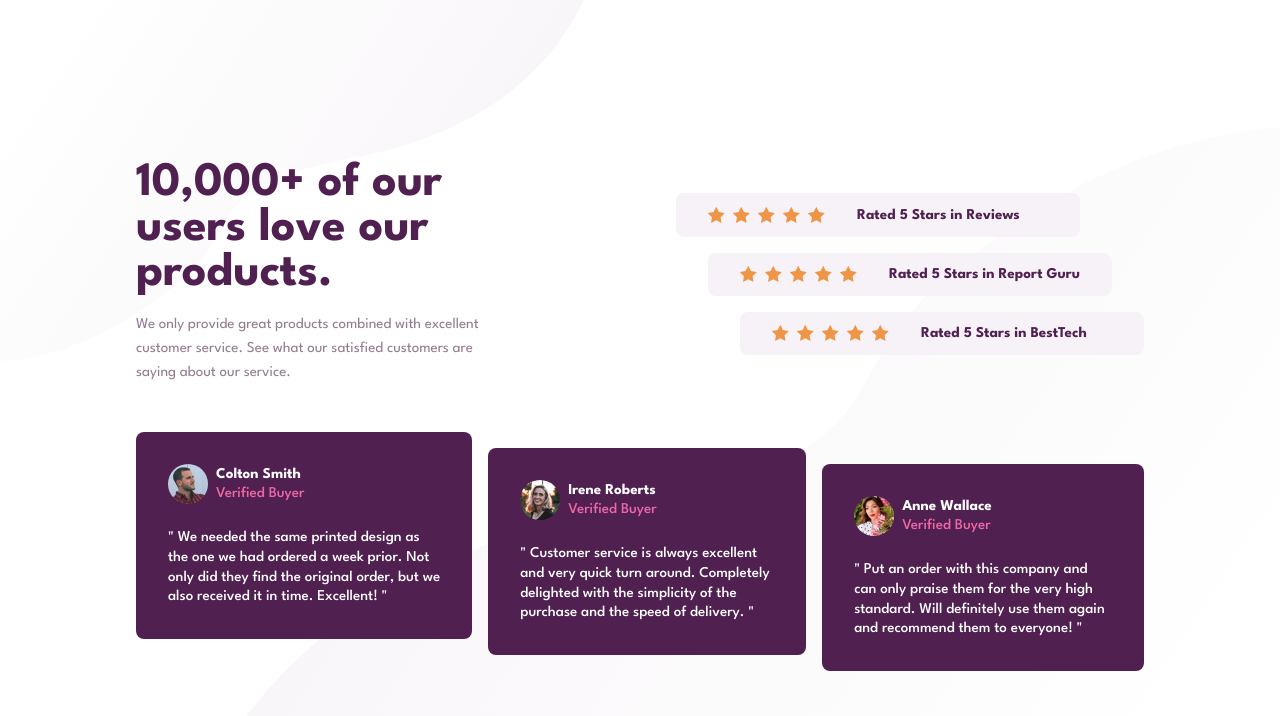
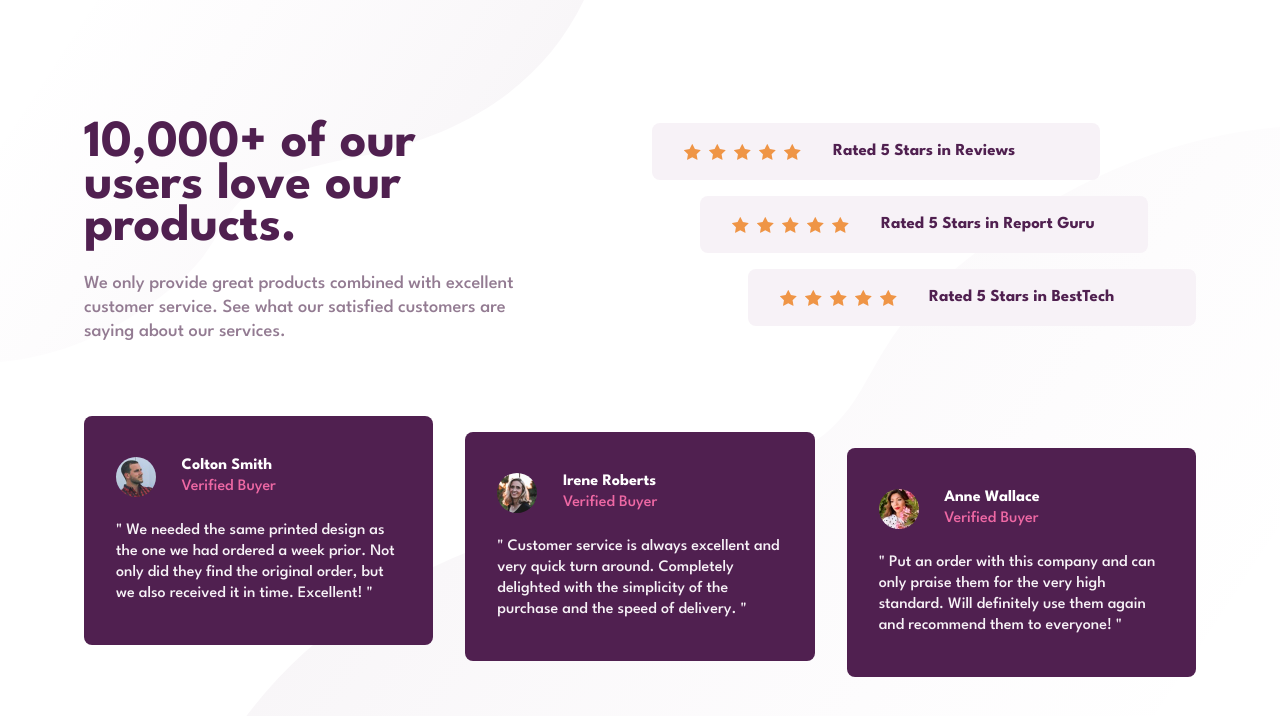
Before and after one commit to deru55/FeM_social-proof-section-master, a plain HTML site: page index.html in a window 1280 px wide. Drawn offline with Linux system fonts and the light colour scheme.

Commit message:
Updated version

```diff
--- a/index.html
+++ b/index.html
@@ -8,18 +8,24 @@
   </head>
   <body>
     <main>
-      <div class="card-container">
-        <div class="description-section">
-          <h2 class="card-title">10,000+ of our users love our products.</h2>
+      <div class="wrapper">
+        <section>
+          <div class="flow">
+            <h2 class="wrapper__title">
+              10,000+ of our users love our products.
+            </h2>
             <p>
               We only provide great products combined with excellent customer
               service. See what our satisfied customers are saying about our
-            service.
+              services.
             </p>
           </div>
-        <div class="ratings-section">
-          <div class="rating-item">
-            <div class="flex-group">
+        </section>
+
+        <section>
+          <div class="wrapper__ratings">
+            <div class="wrapper__ratings__item">
+              <div class="flex-row justify-content-center">
                 <img src="images/icon-star.svg" alt="" />
                 <img src="images/icon-star.svg" alt="" />
                 <img src="images/icon-star.svg" alt="" />
@@ -28,8 +34,9 @@
               </div>
               <p>Rated 5 Stars in Reviews</p>
             </div>
-          <div class="rating-item">
-            <div class="flex-group">
+
+            <div class="wrapper__ratings__item">
+              <div class="flex-row justify-content-center">
                 <img src="images/icon-star.svg" alt="" />
                 <img src="images/icon-star.svg" alt="" />
                 <img src="images/icon-star.svg" alt="" />
@@ -38,8 +45,9 @@
               </div>
               <p>Rated 5 Stars in Report Guru</p>
             </div>
-          <div class="rating-item">
-            <div class="flex-group">
+
+            <div class="wrapper__ratings__item">
+              <div class="flex-row justify-content-center">
                 <img src="images/icon-star.svg" alt="" />
                 <img src="images/icon-star.svg" alt="" />
                 <img src="images/icon-star.svg" alt="" />
@@ -49,54 +57,54 @@
               <p>Rated 5 Stars in BestTech</p>
             </div>
           </div>
-        <div class="reviews-section">
-          <div class="review-item">
-            <div class="flex-group">
-              <div class="profile-pic">
+        </section>
+
+        <section class="grid-area-ls">
+          <div class="wrapper__reviews">
+            <div class="wrapper__reviews__item | flow">
+              <div class="flex-row">
+                <div class="wrapper__reviews__item__avatar">
                   <img src="images/image-colton.jpg" alt="" />
                 </div>
                 <div>
-                <p class="profile-name">Colton Smith</p>
-                <p class="profile-verified">Verified Buyer</p>
+                  <p class="text-neutral-1 fw-700">Colton Smith</p>
+                  <p class="text-primary-1">Verified Buyer</p>
                 </div>
               </div>
-            <div>
               <p>
                 " We needed the same printed design as the one we had ordered a
                 week prior. Not only did they find the original order, but we
                 also received it in time. Excellent! "
               </p>
             </div>
-          </div>
-          <div class="review-item">
-            <div class="flex-group">
-              <div class="profile-pic">
+
+            <div class="wrapper__reviews__item | flow">
+              <div class="flex-row">
+                <div class="wrapper__reviews__item__avatar">
                   <img src="images/image-irene.jpg" alt="" />
                 </div>
                 <div>
-                <p class="profile-name">Irene Roberts</p>
-                <p class="profile-verified">Verified Buyer</p>
+                  <p class="text-neutral-1 fw-700">Irene Roberts</p>
+                  <p class="text-primary-1">Verified Buyer</p>
                 </div>
               </div>
-            <div>
               <p>
                 " Customer service is always excellent and very quick turn
                 around. Completely delighted with the simplicity of the purchase
                 and the speed of delivery. "
               </p>
             </div>
-          </div>
-          <div class="review-item">
-            <div class="flex-group">
-              <div class="profile-pic">
+
+            <div class="wrapper__reviews__item | flow">
+              <div class="flex-row">
+                <div class="wrapper__reviews__item__avatar">
                   <img src="images/image-anne.jpg" alt="" />
                 </div>
                 <div>
-                <p class="profile-name">Anne Wallace</p>
-                <p class="profile-verified">Verified Buyer</p>
+                  <p class="text-neutral-1 fw-700">Anne Wallace</p>
+                  <p class="text-primary-1">Verified Buyer</p>
                 </div>
               </div>
-            <div>
               <p>
                 " Put an order with this company and can only praise them for
                 the very high standard. Will definitely use them again and
@@ -104,7 +112,7 @@
               </p>
             </div>
           </div>
-        </div>
+        </section>
       </div>
     </main>
   </body>
--- a/style.css
+++ b/style.css
@@ -8,168 +8,171 @@
   box-sizing: border-box;
 }
 
-:root {
-  --font-family-default: "League Spartan", sans-serif;
-  --fw-400: 400;
-  --fw-500: 500;
-  --fw-700: 700;
-  --clr-primary-1: hsl(300, 43%, 22%);
-  --clr-primary-2: hsl(333, 80%, 67%);
-  --clr-neutral-1: hsl(303, 10%, 53%);
-  --clr-neutral-2: hsl(300, 24%, 96%);
-  --clr-neutral-3: hsl(0, 0%, 100%);
-}
-
 img {
   display: block;
   max-width: 100%;
 }
 
+:root {
+  --ff-default: "League Spartan", sans-serif;
+
+  --fw-400: 400;
+  --fw-500: 500;
+  --fw-700: 700;
+
+  --clr-primary-1: hsl(333, 80%, 67%);
+  --clr-primary-2: hsl(300, 43%, 22%);
+
+  --clr-neutral-1: hsl(0, 0%, 100%);
+  --clr-neutral-2: hsl(300, 24%, 96%);
+  --clr-neutral-3: hsl(303, 10%, 53%);
+}
+
+/* utilities classes */
+.text-neutral-1 {
+  color: var(--clr-neutral-1);
+}
+
+.text-primary-1 {
+  color: var(--clr-primary-1);
+}
+
+.fw-700 {
+  font-weight: var(--fw-700);
+}
+
+.flex-row {
+  display: flex;
+  align-items: center;
+  gap: var(--gap-spacer, 0.5rem);
+}
+
+.justify-content-center {
+  justify-content: center;
+}
+
+.flow > * + * {
+  margin-top: var(--flow-spacer, 1.5rem);
+}
+/* utilities classes */
+
 body {
-  font-family: var(--font-family-default);
-  font-weight: var(--fw-400);
-  font-size: 0.938rem; /* 15px */
+  font-family: var(--ff-default);
+  font-size: 1.15rem;
+  font-weight: var(--fw-500);
   text-align: center;
-  line-height: 1.6;
+  line-height: 1.3;
   min-height: 100vh;
-  display: flex;
-  justify-content: center;
-  align-items: center;
-  color: var(--clr-neutral-1);
+  display: grid;
+  place-content: center;
+  color: var(--clr-neutral-3);
   background: url(images/bg-pattern-top-mobile.svg) top left no-repeat,
     url(images/bg-pattern-bottom-mobile.svg) bottom right no-repeat;
 }
 
-.card-container {
-  margin: 2rem 1rem;
+.wrapper {
+  margin: 5rem 1.5rem;
   max-width: 33rem;
   display: grid;
-  gap: 2rem;
+  gap: 3.25rem;
 }
 
-.description-section,
-.ratings-section,
-.reviews-section,
-.rating-item,
-.review-item {
-  display: flex;
-  flex-direction: column;
+.wrapper__title {
+  font-size: 2.5rem;
+  font-weight: var(--fw-700);
+  line-height: 0.8;
+  color: var(--clr-primary-2);
 }
 
-.description-section,
-.ratings-section,
-.reviews-section {
+.wrapper__ratings {
+  display: grid;
   gap: 1rem;
 }
 
-.flex-group {
+.wrapper__ratings__item {
+  font-size: 1.05rem;
+  font-weight: var(--fw-700);
+  color: var(--clr-primary-2);
+  background-color: var(--clr-neutral-2);
+  border-radius: 0.5rem;
+  padding: 0.8rem 2rem;
   display: flex;
-  align-items: center;
-  gap: 0.5rem;
+  flex-direction: column;
+  gap: 1rem;
 }
 
-.card-title {
-  font-size: 2.5rem;
-  font-weight: var(--fw-700);
-  line-height: initial;
-  color: var(--clr-primary-1);
+.wrapper__reviews {
+  display: grid;
+  gap: 1rem;
 }
 
-.ratings-section {
-  font-weight: var(--fw-700);
-  color: var(--clr-primary-1);
+.wrapper__reviews__item {
+  --gap-spacer: 1.6rem;
+  font-size: 1rem;
+  text-align: left;
+  color: var(--clr-neutral-2);
+  background-color: var(--clr-primary-2);
+  border-radius: 0.5rem;
+  padding: 2.5rem 2rem;
 }
 
-.rating-item {
-  background-color: var(--clr-neutral-2);
-  padding: 0.6rem;
-  border-radius: 0.5rem;
-  gap: 0.5rem;
-  align-items: center;
-}
-
-.reviews-section {
-  color: var(--clr-neutral-3);
-  font-weight: var(--fw-500);
-  text-align: left;
-  line-height: 1.3;
-}
-
-.review-item {
-  background-color: var(--clr-primary-1);
-  border-radius: 0.5rem;
-  padding: 2rem;
-  gap: 1.5rem;
-}
-
-.profile-pic {
+.wrapper__reviews__item__avatar {
   width: 2.5rem;
-  border-radius: 100vh;
+  border-radius: 50%;
   overflow: hidden;
 }
 
-.profile-name {
-  font-weight: var(--fw-700);
-}
-
-.profile-verified {
-  color: var(--clr-primary-2);
-}
-
-@media screen and (min-width: 1250px) {
+@media screen and (min-width: 1025px) {
   body {
-    text-align: left;
     background: url(images/bg-pattern-top-desktop.svg) top left no-repeat,
       url(images/bg-pattern-bottom-desktop.svg) bottom right no-repeat;
+    text-align: left;
   }
 
-  .card-container {
-    max-width: 63rem;
-    grid-template-columns: 1fr auto;
-    row-gap: 3rem;
-    column-gap: 16rem;
+  .wrapper {
+    max-width: 69.5rem;
+    grid-template-columns: repeat(2, 1fr);
+    column-gap: 13.5rem;
+    row-gap: 6.5rem;
   }
 
-  .card-title {
-    font-size: 3rem;
+  .grid-area-ls {
+    grid-area: 2 / 1 / 3 / 3;
   }
 
-  .reviews-section {
-    grid-column: 1 / -1;
+  .wrapper__title {
+    font-size: 3.25rem;
   }
 
-  .rating-item,
-  .reviews-section {
+  .wrapper__ratings__item {
+    padding-block: 1.1rem;
     flex-direction: row;
+    align-items: center;
+    gap: 2rem;
   }
 
-  .ratings-section {
-    padding-top: 2rem;
+  .wrapper__ratings__item:nth-child(1) {
+    position: relative;
+    right: 6rem;
   }
 
-  .rating-item {
-    padding: 0.6rem 2rem;
-    gap: 2rem;
-    align-items: center;
+  .wrapper__ratings__item:nth-child(2) {
+    position: relative;
+    right: 3rem;
   }
 
-  .rating-item:nth-of-type(1) {
-    position: relative;
-    right: 4rem;
+  .wrapper__reviews {
+    gap: 2rem;
+    grid-template-columns: repeat(3, 1fr);
   }
 
-  .rating-item:nth-of-type(2) {
+  .wrapper__reviews__item:nth-child(1) {
     position: relative;
-    right: 2rem;
+    bottom: 2rem;
   }
 
-  .review-item:nth-of-type(2) {
+  .wrapper__reviews__item:nth-child(2) {
     position: relative;
-    top: 1rem;
-  }
-
-  .review-item:nth-of-type(3) {
-    position: relative;
-    top: 2rem;
+    bottom: 1rem;
   }
 }
```
Lines whose indentation alone changed are shown as unchanged.
